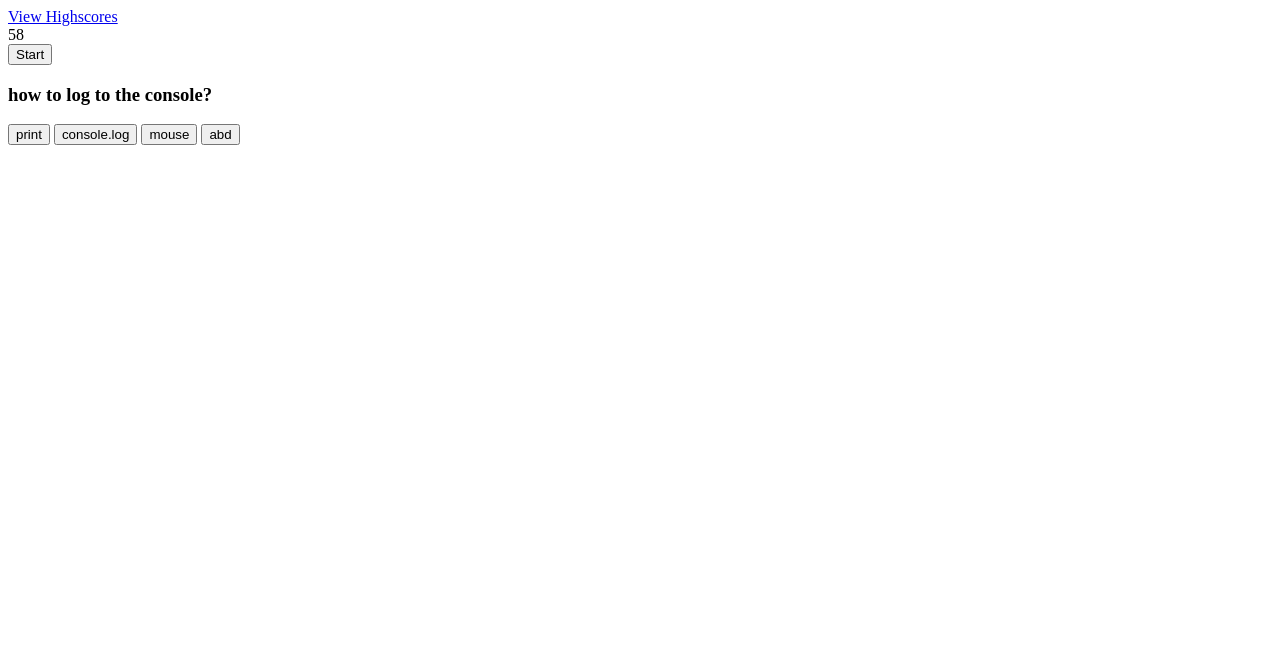
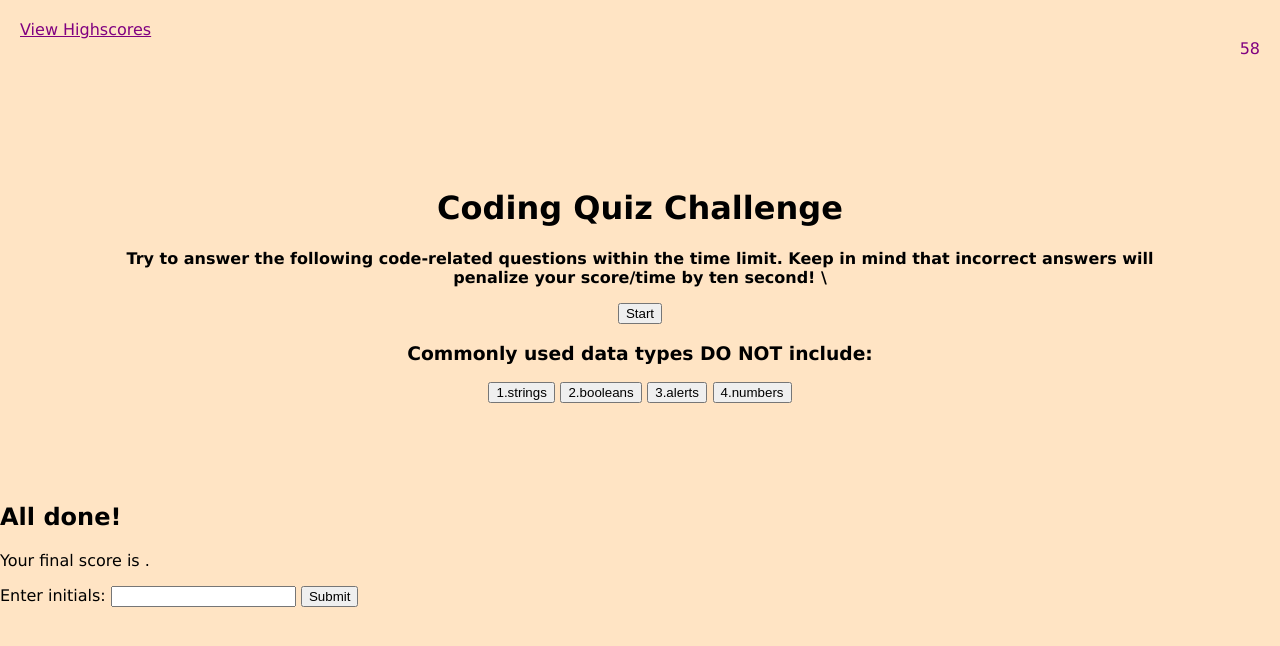
Before and after one commit to kingkushal11/code-quiz, a plain HTML site: page index.html in a window 1280 px wide. Both pictures are taken after a click on the button "Start". Drawn offline with Linux system fonts and the light colour scheme.

Commit message:
added questions to java and started on css

```diff
--- a/assets/script.js
+++ b/assets/script.js
@@ -1,18 +1,38 @@
 var startbtn = document.querySelector("#startbtn");
 var timer = document.querySelector("#time");
+var submitbtn = document.querySelector("#submit");
+var initials = document.querySelector("#initials") ;
+
 var time = 60;
 var num = 0;
+var score = 0
 var questionlist = [
     {
-        question: "how to log to the console?",
-        answer1: "print", answer2:"console.log", answer3:"mouse", answer4:"abd",
-        correct:"console.log"
+        question: "Commonly used data types DO NOT include:",
+        answer1: "1.strings", answer2:"2.booleans", answer3:"3.alerts", answer4:"4.numbers",
+        correct:"alerts"
     },
     {
-        question: "what is iphone?",
-        answer1: "p", answer2:"a", answer3:"u", answer4:"mobile",
-        correct:"mobile"
-    }
+        question: "The condition in an if / else statement is enclosed within____.",
+        answer1: "1.quotes", answer2:"2.curly brackets", answer3:"3.parentheses", answer4:"4.square brackets",
+        correct:"parentheses"
+    },
+    {
+        question: "Arrays in JavaScript can be used to store____.",
+        answer1: "1.numbers and strings", answer2:"2.other arrays", answer3:"3.booleans", answer4:"4.all of the above",
+        correct:"all of the above"
+    },
+    {
+        question: "String values must be enclosed within _____ when being assigned to variables.",
+        answer1: "1.commas", answer2:"2.curly brackets", answer3:"3.quotes", answer4:"4.parentheses",
+        correct:"quotes"
+    },
+    {
+        question: "A very useful tool used during development and debugging for printing content to the debugger is:",
+        answer1: "1.JavaScript", answer2:"2.terminal/bash", answer3:"3.for loops", answer4:"4.console log",
+        correct:"console log"
+    },
+
 ]
 
 var startquiz = function(){
@@ -42,8 +62,25 @@ var startquiz = function(){
      answer2.textContent = current.answer2;
      answer3.textContent = current.answer3;
      answer4.textContent = current.answer4;
+     answer1.onclick = checkanswer;
+     answer2.onclick = checkanswer;
+     answer3.onclick = checkanswer;
+     answer4.onclick = checkanswer;
  }
 
+var checkanswer = function(event){
+    var choice = event.target.textContent;
+    console.log(choice)
+    var current = questionlist[num];
+    var correct = current.correct;
+    if (current === correct){
+        console.log("correct")
+    }
+    else {
+        time -= 10
+    }
+    num ++
+    questions();
+}
 
-
-startbtn.onclick=startquiz
+startbtn.onclick=startquiz;
--- a/assets/style.css
+++ b/assets/style.css
@@ -0,0 +1,43 @@
+*
+body{
+    font-family:'Lucida Sans', 'Lucida Sans Regular', 'Lucida Grande', 'Lucida Sans Unicode', Geneva, Verdana, sans-serif;
+    background-color: bisque;
+    padding: 0;
+    margin: 0;
+    width: 100vw;
+    height: 100vh;
+    justify-content: center;
+    align-items: center;
+}
+#questions{
+    margin: 90px;
+    text-align: center;
+    font-weight: bold;
+    padding: 10px;
+}
+#start{
+    display: flex;
+    align-items: center;
+    justify-content: center;
+}
+#time{
+    display: flex;
+    justify-content: end;
+    color: purple;
+}
+#time:hover{
+    color:crimson;
+}
+.score{
+    border-style: none;
+    padding: 10px;
+    margin: 10px;
+}
+#scores:hover{
+    color:crimson;
+
+
+}
+#scores{
+    color: purple;
+}
--- a/index.html
+++ b/index.html
@@ -5,23 +5,34 @@
     <meta http-equiv="X-UA-Compatible" content="IE=edge">
     <meta name="viewport" content="width=device-width, initial-scale=1.0">
     <link rel="stylesheet" href="assets/style.css"/>
-    <title>Document</title>
+    <title>Code Quiz</title>
 </head>
 <body>
     <div class="score">
-        <a href="HighScore.html">View Highscores</a>
+        <a id="scores" href="HighScore.html">View Highscores</a>
         <div id="time">Time</div>
     </div>
-    <div id="start">
-        <button id="startbtn">Start</button>
-    </div>
+
     <div id="questions">
+        <h1>Coding Quiz Challenge</h1>
+        <p>Try to answer the following code-related questions within the time limit. Keep in mind that incorrect answers will penalize your score/time by ten second! \</p>
+        <div id="start">
+            <button id="startbtn">Start</button>
+        </div>
         <h3 id="question"></h3>
         <button id="answer1"></button>
         <button id="answer2"></button>
         <button id="answer3"></button>
         <button id="answer4"></button>
     </div>
+    <div id="done" class="finals">
+        <h2>All done!</h2>
+        <p>Your final score is <span id="final"></span>.</p>
+        <p>
+          Enter initials: <input type="text" id="initials"/>
+          <button id="submit">Submit</button>
+        </p>
+      </div>
     <script src="assets/script.js"></script>
 </body>
 </html>
```
Also changed, not shown: 1 other file.
